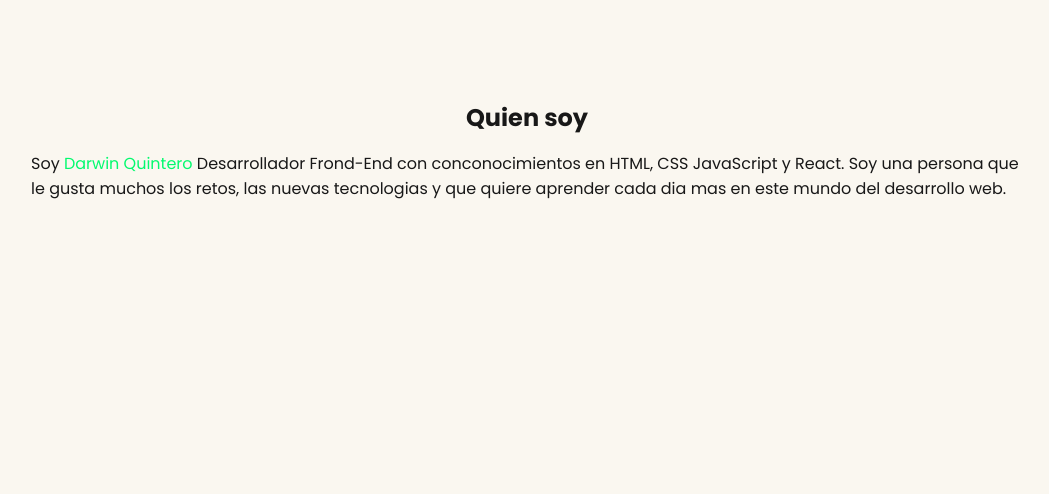
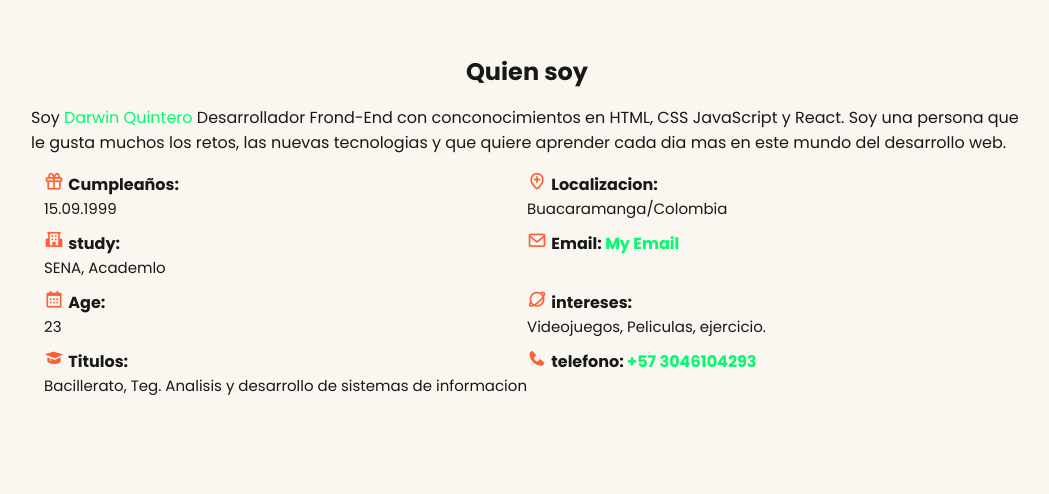
Before and after one commit to DarwinQ15/projet-portfolio, a plain HTML site: page index.html in a window 1280 px wide. Shown: the part 1146-1640 px from the top of the page, without its empty margins (113-1162 px from the left). Drawn offline with nearby package versions, Linux system fonts and the light colour scheme.

Commit message:
minimas mejoras

```diff
--- a/index.html
+++ b/index.html
@@ -58,6 +58,42 @@
                 JavaScript y React. Soy una persona que le gusta muchos los retos, las nuevas tecnologias y que quiere
                 aprender cada dia mas en este mundo del desarrollo web.
             </p>
+            <div class="about-info-list">
+                <ul>
+                    <li>
+                        <span><i class='bx bx-gift' ></i></span>
+                        <span>Cumpleaños: <p>15.09.1999</p></span>
+                    </li>
+                    <li>
+                        <span><i class='bx bx-location-plus'></i></span>
+                        <span>Localizacion: <p>Buacaramanga/Colombia</p></span>
+                    </li>
+                    <li>
+                        <span><i class='bx bxs-school' ></i></span>
+                        <span>study: <p>SENA, Academlo</p></span>
+                    </li>
+                    <li>
+                        <span><i class='bx bx-envelope' ></i></span>
+                        <span>Email: <a href="mailto:qdarwin463@gmail.com">My Email</a></span>
+                    </li>
+                    <li>
+                        <span><i class='bx bx-calendar'></i></span>
+                        <span>Age: <p>23</p></span>
+                    </li>
+                    <li>
+                        <span><i class='bx bx-planet'></i></span>
+                        <span>intereses: <p>Videojuegos, Peliculas, ejercicio.</p></span>
+                    </li>
+                    <li>
+                        <span><i class='bx bxs-graduation'></i></span>
+                        <span>Titulos: <p>Bacillerato, Teg. Analisis y desarrollo de sistemas de informacion</p></span>
+                    </li>
+                    <li>
+                        <span><i class='bx bxs-phone'></i></span>
+                        <span>telefono: <a href="tel:+573046104293">+57 3046104293</a></span>
+                    </li>
+                </ul>
+            </div>
         </section>
 
         <section id="hability" class="hidden">
--- a/style.css
+++ b/style.css
@@ -210,7 +210,7 @@ section {
 }
 
 #about{
-    min-height: 80vh;
+    min-height: 100vh;
 }
 
 .name{
@@ -219,10 +219,6 @@ section {
 
 #hability{
     min-height: 70vh;
-}
-
-#home{
-    background-image: url();
 }
 
 .home__title {
@@ -248,6 +244,10 @@ section {
     width: 99.9999999999%;
     height: 99.999999999%;
     transition: all 0.8s ease-out;
+    -webkit-transition: all 0.8s ease-out;
+    -moz-transition: all 0.8s ease-out;
+    -ms-transition: all 0.8s ease-out;
+    -o-transition: all 0.8s ease-out;
 }
 
 .home__image>img:hover{
@@ -268,6 +268,28 @@ section {
 
 .info__home a i{
     font-size: 30px;
+}
+
+.about-info-list li{
+    margin-bottom: 10px;
+}
+
+.about-info-list li span{
+    font-weight: 600;
+}
+
+.about-info-list li p{
+    font-size: 15px;
+    font-weight: 400;
+}
+
+.about-info-list ul li a{
+    color: var(--color-principal);
+}
+
+.about-info-list ul li .bx{
+    color: rgb(255, 95, 56);
+    font-size: 20px;
 }
 
 .bxl-linkedin-square{
@@ -450,6 +472,15 @@ section {
         display: flex;
         justify-content: center;
     }
+
+    .about-info-list{
+        margin: 0 auto;
+    }
+
+    .about-info-list ul{
+        display: grid;
+        grid-template-columns: repeat(2, 1fr);
+    }
 }
 
 /* ------------- */
```
